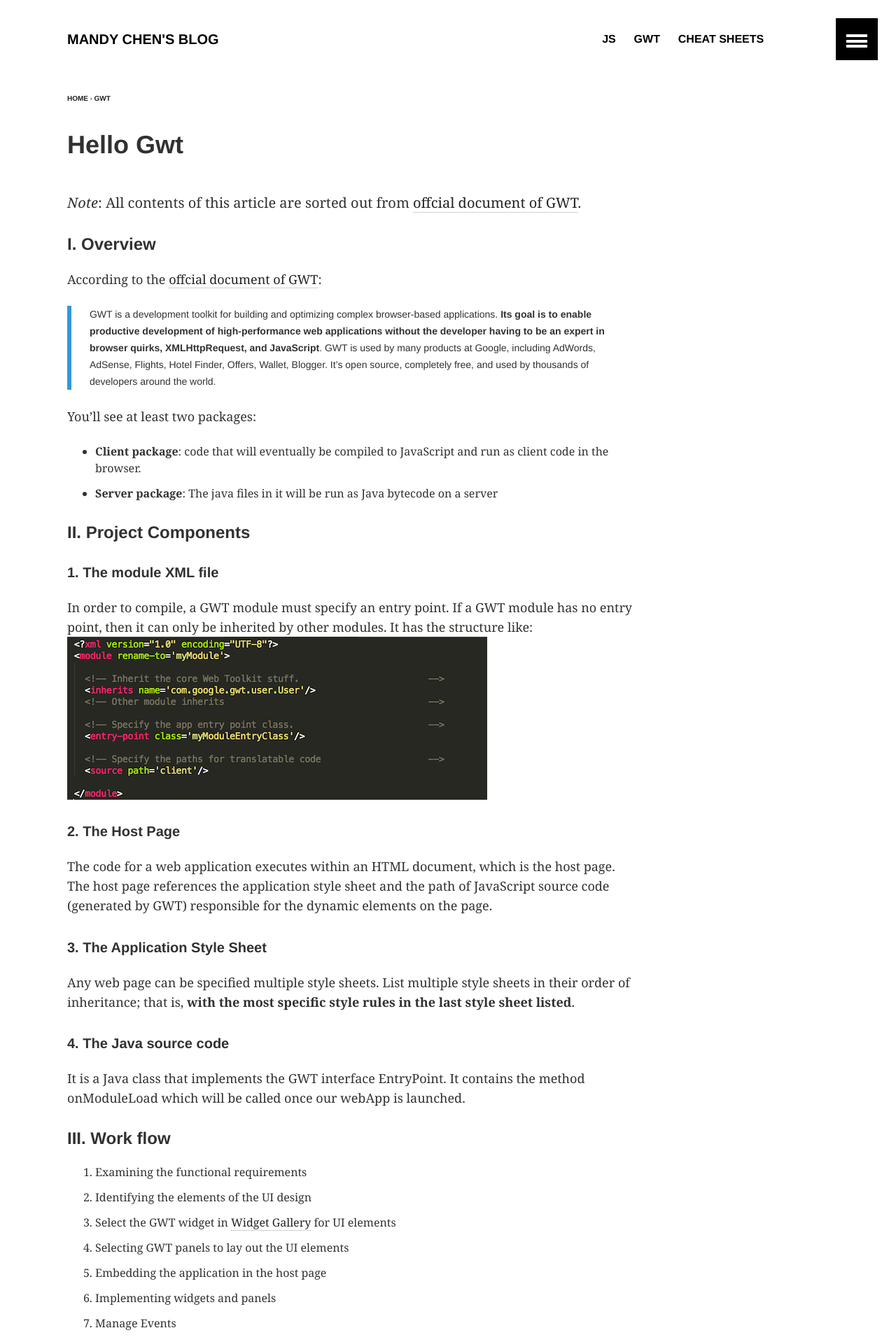
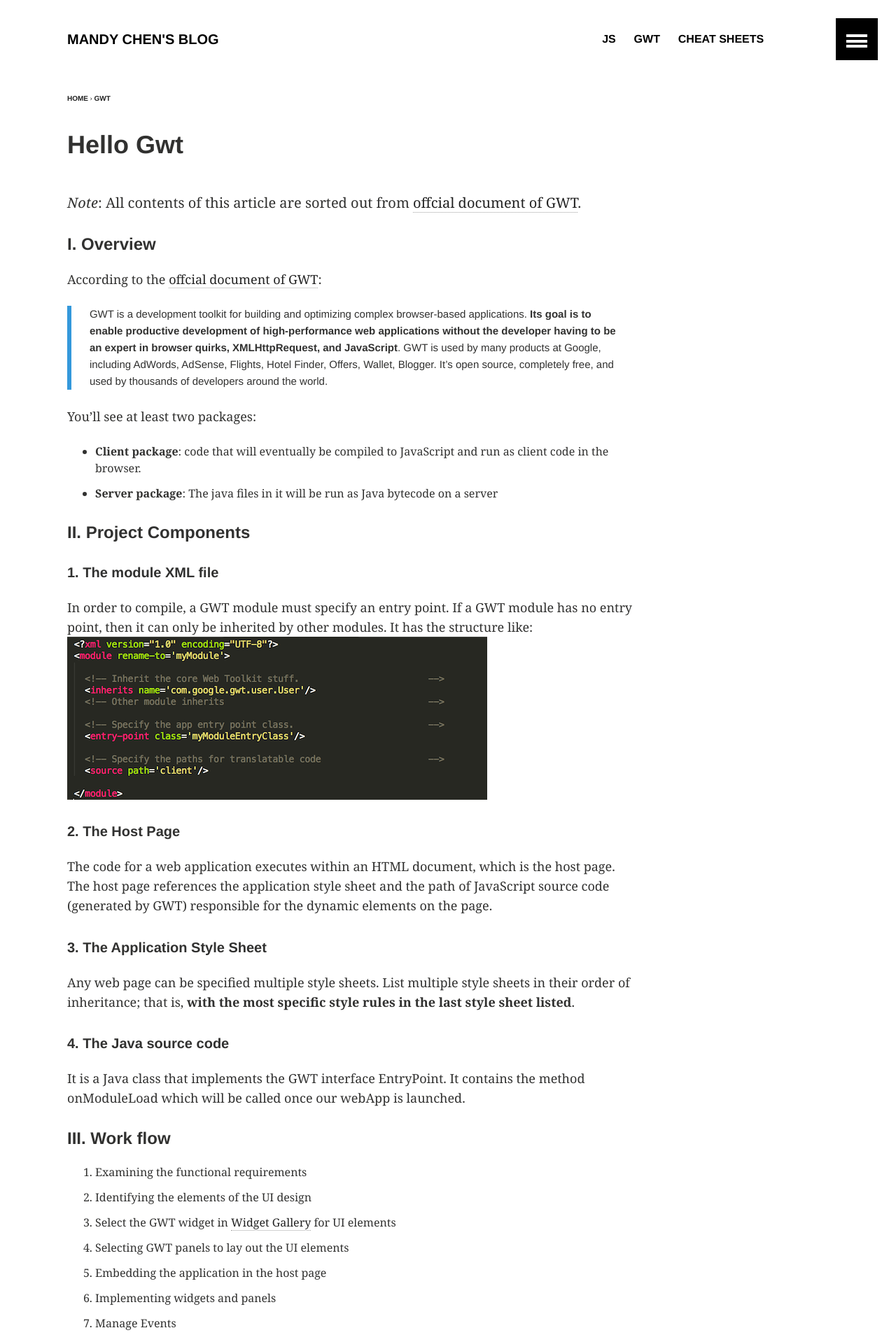
Before and after one commit to MandyChen0114/mandychen.github.io, a Jekyll site: the page built from _posts/GWT/2017-02-27-Hello-GWT.md, in a window 1280 px wide. Shown: the top 1918 px of the page at 70% size. Built offline with Jekyll 4.4.1, drawn with Linux system fonts in a browser that asks for light colours; comment, search, counter and statistics services are not loaded.

Commit message:
make quote font size as 15

```diff
--- a/_sass/_base.scss
+++ b/_sass/_base.scss
@@ -77,7 +77,7 @@ blockquote {
   border-left: 6px solid $info-color;
   p {
     font-family: $alt-font;
-    @include font-size(14);
+    @include font-size(15);
   }
   cite {
     font-family: $base-font;
```
